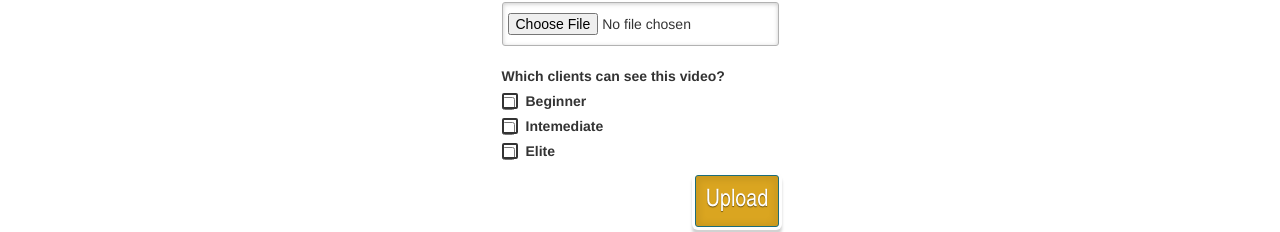
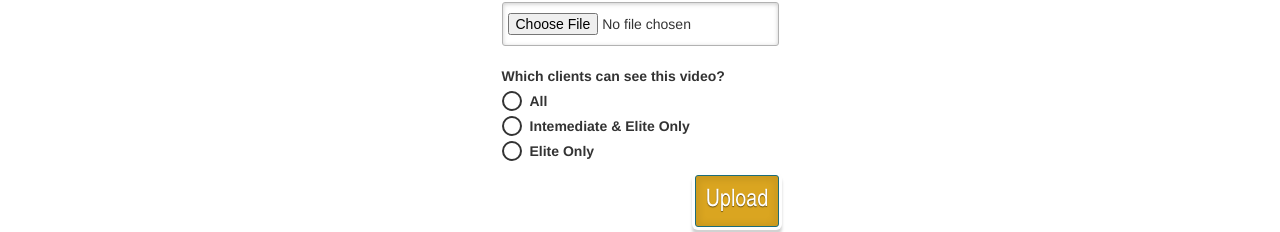
Before and after one commit to medunn626/top-king, an Angular app: page /admin in a window 1280 px wide. Shown: the part 332-564 px from the top of the page. Built offline with nearby package versions, Linux system fonts and the light colour scheme; no server answers.

Commit message:
Fixes bug with tiers

```diff
--- a/src/app/admin/admin.component.html
+++ b/src/app/admin/admin.component.html
@@ -13,11 +13,13 @@
         <br/>
         <label>Which clients can see this video?</label>
         <br/>
-        <mat-checkbox (change)="updateTiers($event.checked, '1')">Beginner</mat-checkbox>
-        <br/>
-        <mat-checkbox (change)="updateTiers($event.checked, '2')">Intemediate</mat-checkbox>
-        <br/>
-        <mat-checkbox (change)="updateTiers($event.checked, '3')">Elite</mat-checkbox>
+        <mat-radio-group (change)="updateTiers($event.value)">
+            <mat-radio-button value="123">All</mat-radio-button>
+            <br/>
+            <mat-radio-button value="23">Intemediate & Elite Only</mat-radio-button>
+            <br/>
+            <mat-radio-button value="3">Elite Only</mat-radio-button>
+        </mat-radio-group>
         <p class="submit button">
             <input type="submit" value="Upload"/>
         </p>
--- a/src/app/admin/admin.component.ts
+++ b/src/app/admin/admin.component.ts
@@ -38,12 +38,8 @@ export class AdminComponent implements OnInit {
     this.file = files[0];
   }
 
-  updateTiers(checkBoxvalue: boolean, stringValue) {
-    if (checkBoxvalue) {
-      this.videoTiers+= stringValue;
-    } else {
-      this.videoTiers = this.videoTiers.replace(stringValue, '');
-    }
+  updateTiers(stringValue: string) {
+    this.videoTiers = stringValue;
   }
 
   uploadVideo() {
--- a/src/app/admin/admin.module.ts
+++ b/src/app/admin/admin.module.ts
@@ -3,7 +3,7 @@ import { CommonModule } from '@angular/common';
 import { RouterModule } from '@angular/router';
 import { FormsModule } from '@angular/forms';
 import { AdminComponent } from './admin.component';
-import { MatCheckboxModule } from '@angular/material/checkbox';
+import { MatRadioModule } from '@angular/material/radio';
 import { MatTableModule } from '@angular/material/table';
 import { MatIconModule } from '@angular/material/icon';
 import { AdminService } from './admin.service';
@@ -14,7 +14,7 @@ import { ModifyVideoDialog } from './modify-video-dialog.component.html/modify-v
     CommonModule,
     RouterModule,
     FormsModule,
-    MatCheckboxModule,
+    MatRadioModule,
     MatTableModule,
     MatIconModule
   ],
--- a/src/app/admin/modify-video-dialog.component.html/modify-video-dialog.component.html
+++ b/src/app/admin/modify-video-dialog.component.html/modify-video-dialog.component.html
@@ -5,11 +5,13 @@
         </div>
         <label for="email">Which clients can see {{videoName}}?</label>
         <br/>
-        <mat-checkbox (change)="updateTiers($event.checked, '1')">Beginner</mat-checkbox>
-        <br/>
-        <mat-checkbox (change)="updateTiers($event.checked, '2')">Intemediate</mat-checkbox>
-        <br/>
-        <mat-checkbox (change)="updateTiers($event.checked, '3')">Elite</mat-checkbox>
+        <mat-radio-group (change)="updateTiers($event.value)">
+            <mat-radio-button value="123">All</mat-radio-button>
+            <br/>
+            <mat-radio-button value="23">Intemediate & Elite Only</mat-radio-button>
+            <br/>
+            <mat-radio-button value="3">Elite Only</mat-radio-button>
+        </mat-radio-group>
         <div class="dialog-buttons" mat-dialog-actions>
             <button class="cancel-button action-button" mat-button (click)="cancel()">Cancel</button>
             <button class="action-button" mat-button (click)="update()">Update</button>
--- a/src/app/admin/modify-video-dialog.component.html/modify-video-dialog.component.ts
+++ b/src/app/admin/modify-video-dialog.component.html/modify-video-dialog.component.ts
@@ -12,12 +12,8 @@ export class ModifyVideoDialog {
   videoName = '';
   videoTiers = '';
 
-  updateTiers(checkBoxvalue: boolean, stringValue) {
-    if (checkBoxvalue) {
-      this.videoTiers+= stringValue;
-    } else {
-      this.videoTiers = this.videoTiers.replace(stringValue, '');
-    }
+  updateTiers(stringValue: string) {
+    this.videoTiers = stringValue;
   }
 
   cancel() {
```
